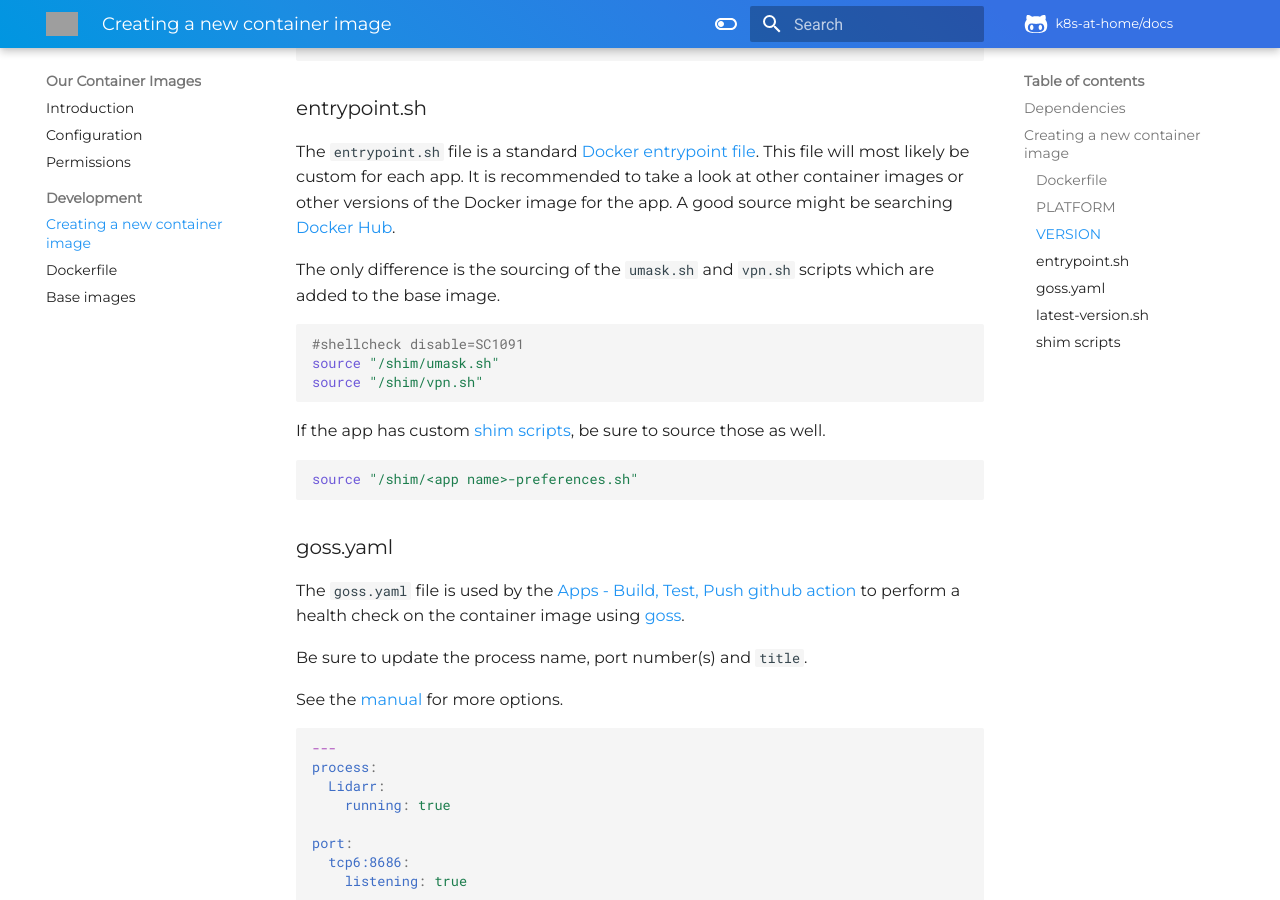
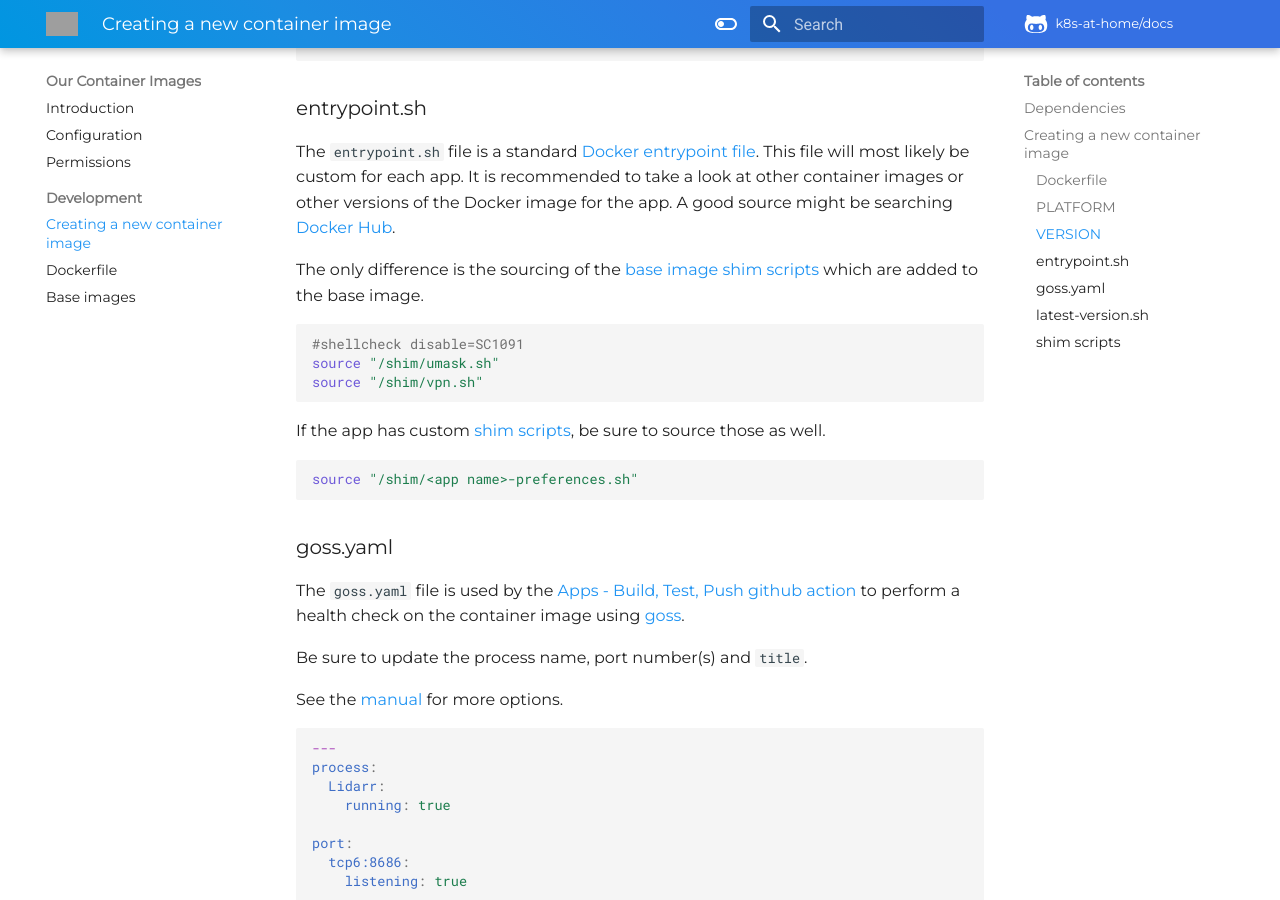
Before and after one commit to nicholaswilde/docs, an MkDocs documentation site: the page built from docs/our-container-images/development/creating-a-new-container-image.md, in a window 1280 px wide and 900 px high, scrolled down 1295 px. Built offline with MkDocs 1.6.1 and Material for MkDocs 9.7.7, drawn with Linux system fonts in a browser that asks for light colours; comment, search, counter and statistics services are not loaded; grey boxes are pictures that could not be loaded.

Commit message:
Added link the base image shim scripts
Signed-off-by: Nicholas Wilde <ncwilde43@gmail.com>

````diff
--- a/docs/our-container-images/development/creating-a-new-container-image.md
+++ b/docs/our-container-images/development/creating-a-new-container-image.md
@@ -60,7 +60,7 @@ This file will most likely be custom for each app. It is recommended to take a
 look at other container images or other versions of the Docker image for the
 app. A good source might be searching [Docker Hub](https://hub.docker.com/).
 
-The only difference is the sourcing of the `umask.sh` and `vpn.sh` scripts
+The only difference is the sourcing of the [base image shim scripts]
 which are added to the base image.
 
 ```bash
@@ -137,6 +137,7 @@ Then be sure to add a `source` line to the [entrypoint.sh script](#entrypointsh)
 
 See [plex-media-server] for reference.
 
+[base image shim scripts]: ./base-images.md#shim-scripts
 [goss]: https://github.com/aelsabbahy/goss
 [dgoss]: https://github.com/aelsabbahy/goss/tree/master/extras/dgoss
 [apps-schedule.yaml]: https://github.com/k8s-at-home/container-images/actions/workflows/apps-schedule.yaml
````
